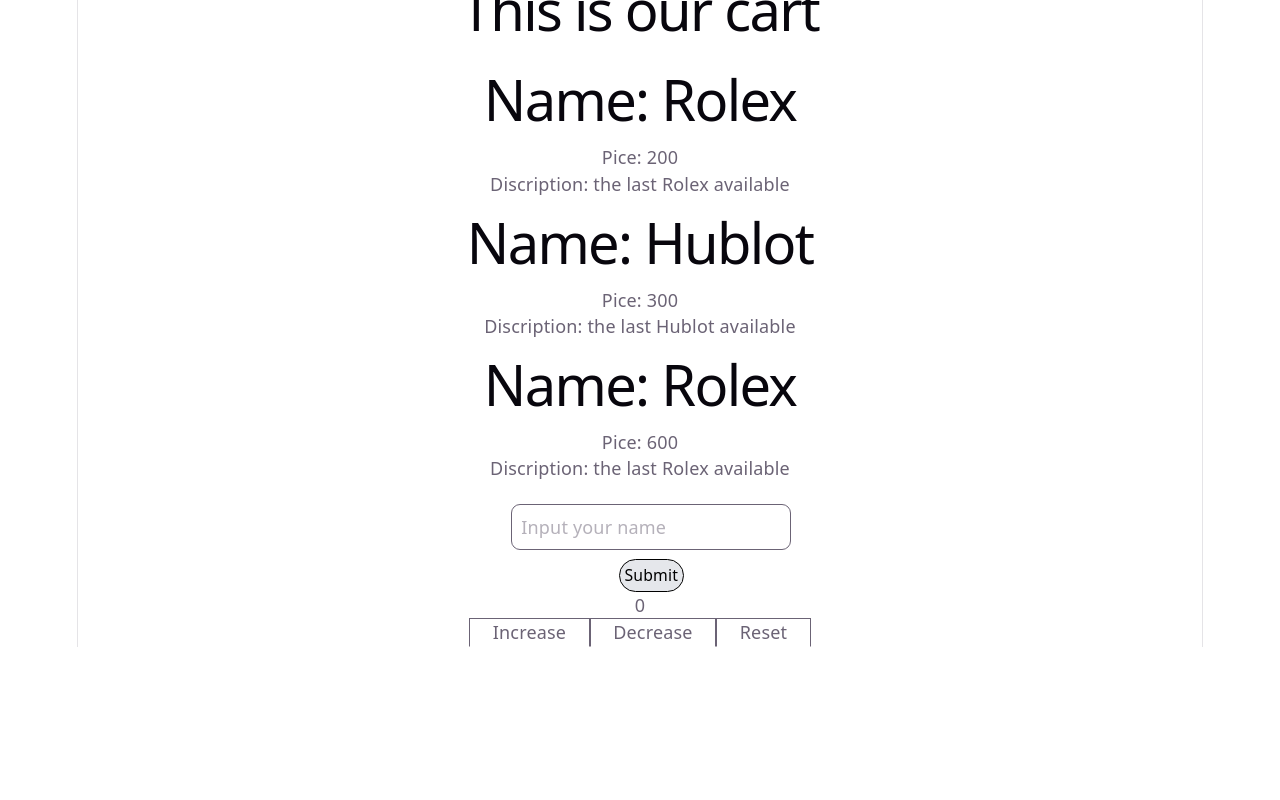
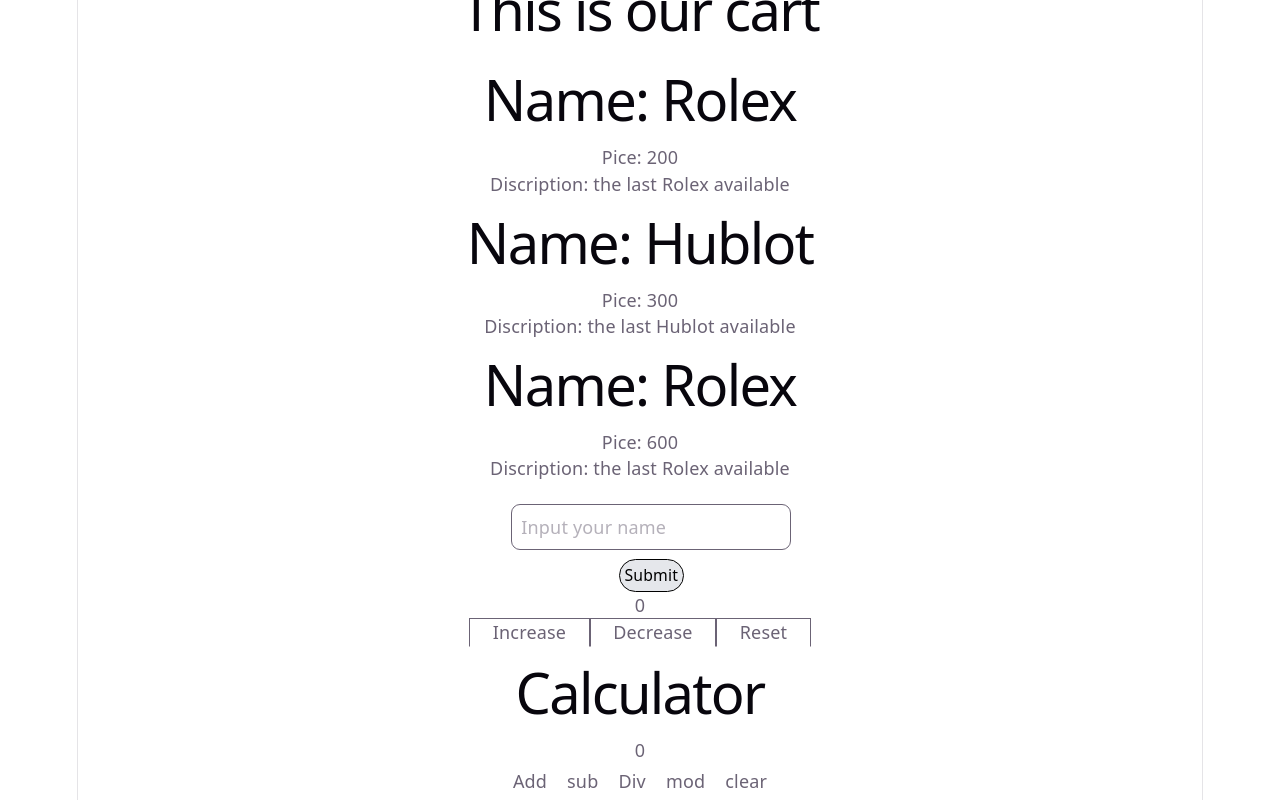
Before and after one commit to JohnMabas/React-Class, a React (Vite) app: page / in a window 1280 px wide. Shown: the part 589-1389 px from the top of the page. Before the commit the page ends 1236 px from the top, so only its background shows below. Built offline with nearby package versions, Linux system fonts and the light colour scheme.

Commit message:
calculator

```diff
--- a/src/App.jsx
+++ b/src/App.jsx
@@ -9,6 +9,7 @@
 import Content from "./Content";
 import Form from "./Form";
 import Counter from "./Counter";
+import Math from "./Math";
 
 function App() {
 
@@ -36,6 +37,7 @@
       <Form submit={(e)=>{handleSubmit(e)}}  />
 
         <Counter />
+        <Math />
 
       {/* <Button /> */}
       {/* <div className='text-3xl'>Welcome to React Class</div>  */}
--- /dev/null
+++ b/src/Math.jsx
@@ -0,0 +1,80 @@
+import { useState } from "react";
+
+const Math = () => {
+  const [math, setMath] = useState(0);
+
+  function add() {
+    console.log("Adding");
+    return 22 + 44;
+  }
+
+  function sub() {
+    console.log("Sub");
+    return 67 * 8;
+  }
+
+  function Div() {
+    console.log("Div");
+    return 44 / 55;
+  }
+
+  function mod() {
+    console.log("Div");
+    setMath(55 % 22);
+  }
+
+  function clear() {
+    console.log("clear");
+    return 0;
+  }
+  return (
+    <div>
+      <h1>Calculator</h1>
+      <p>{math}</p>
+      <div className="flex justify-center items-center gap-2">
+        <button
+          className="border border-white p-1"
+          onClick={() => {
+            add();
+          }}
+        >
+          Add
+        </button>
+        <button
+        className="border border-white p-1"
+          onClick={() => {
+            sub();
+          }}
+        >
+          sub
+        </button>
+        <button
+        className="border border-white p-1"
+          onClick={() => {
+            Div();
+          }}
+        >
+          Div
+        </button>
+        <button
+        className="border border-white p-1"
+          onClick={() => {
+            mod();
+          }}
+        >
+          mod
+        </button>
+        <button
+        className="border border-white p-1"
+          onClick={() => {
+            clear();
+          }}
+        >
+          clear
+        </button>
+      </div>
+    </div>
+  );
+};
+
+export default Math;
```
